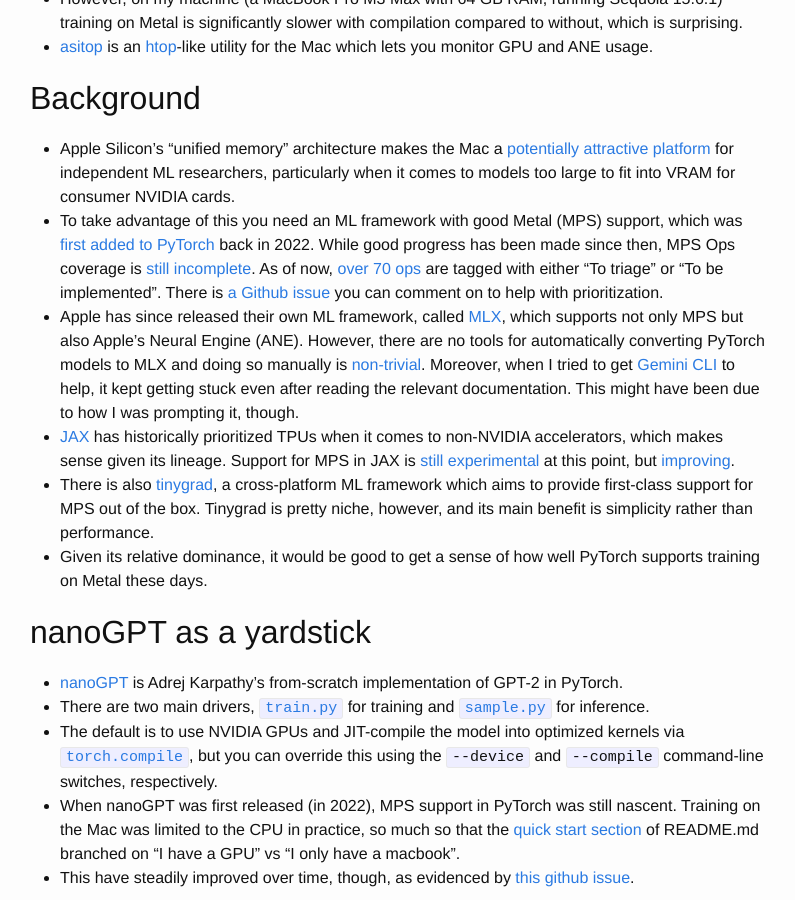
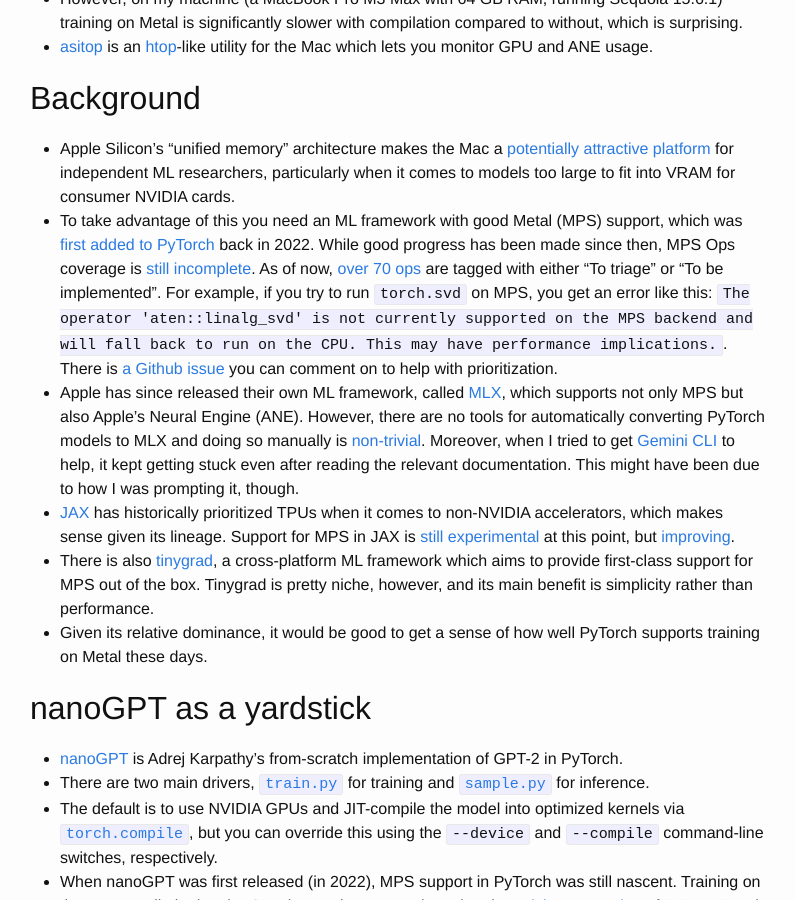
Before and after one commit to vglazer/vglazer.github.io, a Jekyll site: the page built from _posts/2025-09-02-state-of-pytorch-metal-support.md, in a window 1280 px wide and 900 px high, scrolled down 398 px. Shown: the whole window, without its empty margins (240-1035 px from the left). Built offline with Jekyll 4.4.1, drawn with Linux system fonts in a browser that asks for light colours; nearby versions of some CDN libraries.

Commit message:
Rewording

```diff
--- a/_posts/2025-09-02-state-of-pytorch-metal-support.md
+++ b/_posts/2025-09-02-state-of-pytorch-metal-support.md
@@ -17,7 +17,7 @@ categories: metal pytorch llms nanogpt jit osx mlx
 ## Background
 
 - Apple Silicon's "unified memory" architecture makes the Mac a [potentially attractive platform](https://arxiv.org/pdf/2501.14925) for independent ML researchers, particularly when it comes to models too large to fit into VRAM for consumer NVIDIA cards.
-- To take advantage of this you need an ML framework with good Metal (MPS) support, which was [first added to PyTorch](https://pytorch.org/blog/introducing-accelerated-pytorch-training-on-mac/) back in 2022. While good progress has been made since then, MPS Ops coverage is [still incomplete](https://qqaatw.dev/pytorch-mps-ops-coverage/). As of now, [over 70 ops](https://github.com/users/kulinseth/projects/1/views/1) are tagged with either "To triage" or "To be implemented". There is [a Github issue](https://github.com/pytorch/pytorch/issues/77764) you can comment on to help with prioritization.
+- To take advantage of this you need an ML framework with good Metal (MPS) support, which was [first added to PyTorch](https://pytorch.org/blog/introducing-accelerated-pytorch-training-on-mac/) back in 2022. While good progress has been made since then, MPS Ops coverage is [still incomplete](https://qqaatw.dev/pytorch-mps-ops-coverage/). As of now, [over 70 ops](https://github.com/users/kulinseth/projects/1/views/1) are tagged with either "To triage" or "To be implemented". For example, if you try to run `torch.svd` on MPS, you get an error like this: `The operator 'aten::linalg_svd' is not currently supported on the MPS backend and will fall back to run on the CPU. This may have performance implications.`. There is [a Github issue](https://github.com/pytorch/pytorch/issues/77764) you can comment on to help with prioritization.
 - Apple has since released their own ML framework, called [MLX](https://github.com/ml-explore/mlx), which supports not only MPS but also Apple's Neural Engine (ANE). However, there are no tools for automatically converting PyTorch models to MLX and doing so manually is [non-trivial](https://github.com/pranavjad/mlx-gpt2). Moreover, when I tried to get [Gemini CLI](https://github.com/google-gemini/gemini-cli) to help, it kept getting stuck even after reading the relevant documentation. This might have been due to how I was prompting it, though.
 - [JAX](https://github.com/jax-ml/jax) has historically prioritized TPUs when it comes to non-NVIDIA accelerators, which makes sense given its lineage. Support for MPS in JAX is [still experimental](https://github.com/jax-ml/jax?tab=readme-ov-file#supported-platforms) at this point, but [improving](https://developer.apple.com/metal/jax/).
 - There is also [tinygrad](https://github.com/tinygrad/tinygrad), a cross-platform ML framework which aims to provide first-class support for MPS out of the box. Tinygrad is pretty niche, however, and its main benefit is simplicity rather than performance.
```
